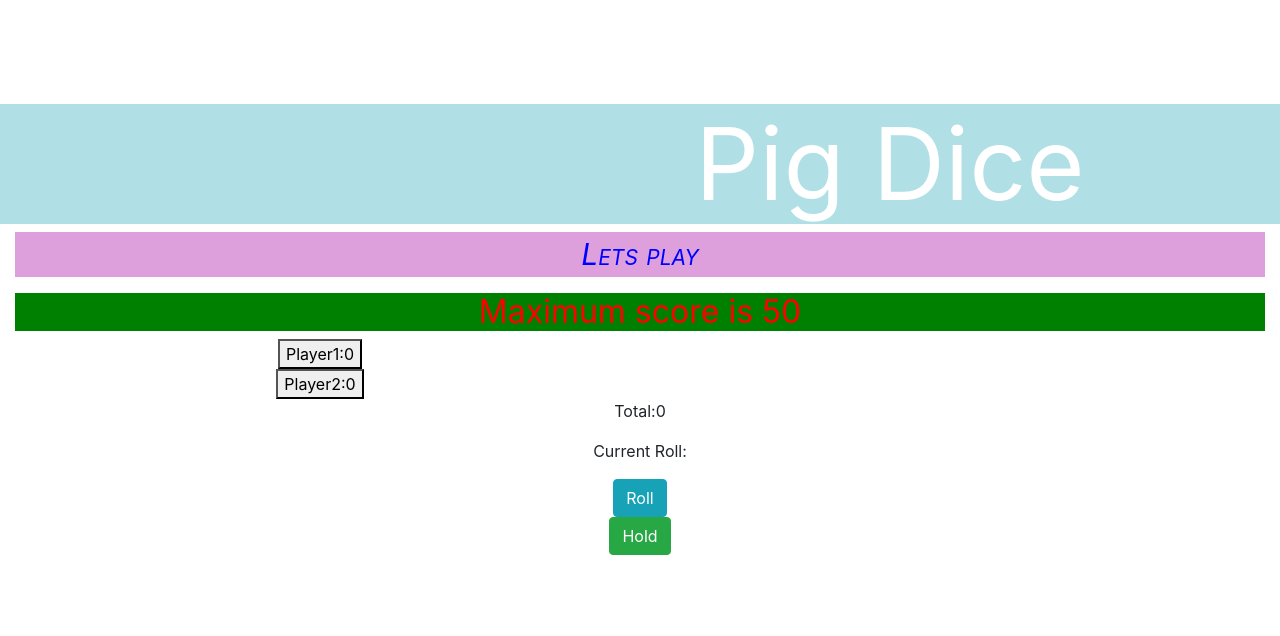
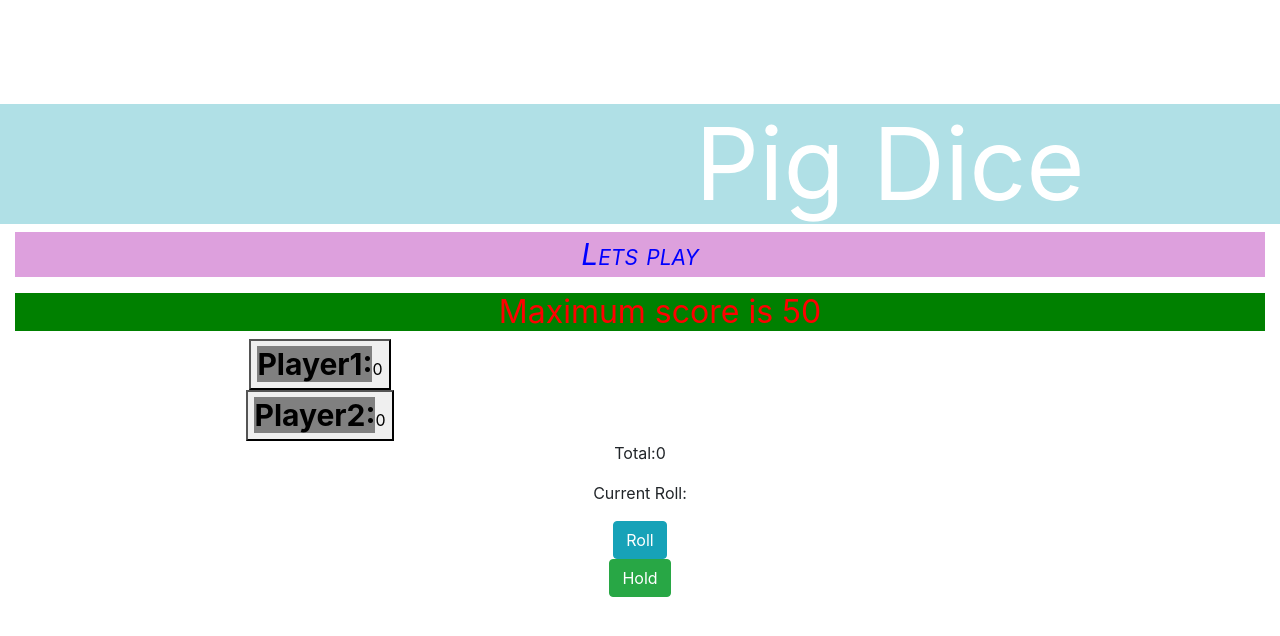
Before and after one commit to wanyakiago/pig-dice, a plain HTML site: page index.html in a window 1280 px wide. Drawn offline with nearby package versions, Linux system fonts and the light colour scheme.

Commit message:
commit changes in css

```diff
--- a/css/styles.css
+++ b/css/styles.css
@@ -25,3 +25,12 @@ body {
 color: red;
 background: green;
 font-weight: 400;
+text-indent: 3mm;
+text-indent: 40px;
+}
+
+.play {
+  font-size: 30px;
+  font-weight: bold;
+  background: grey;
+}
```
